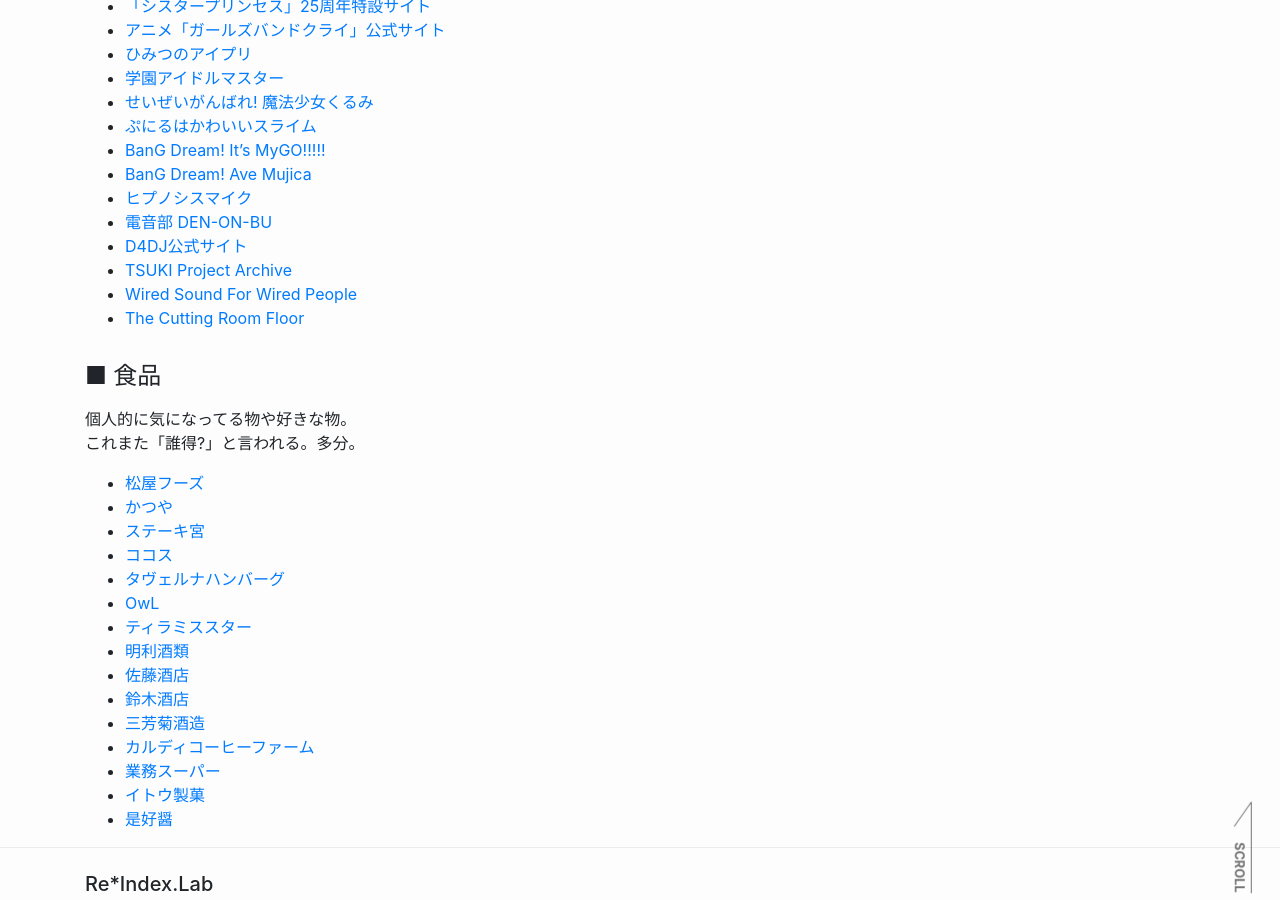
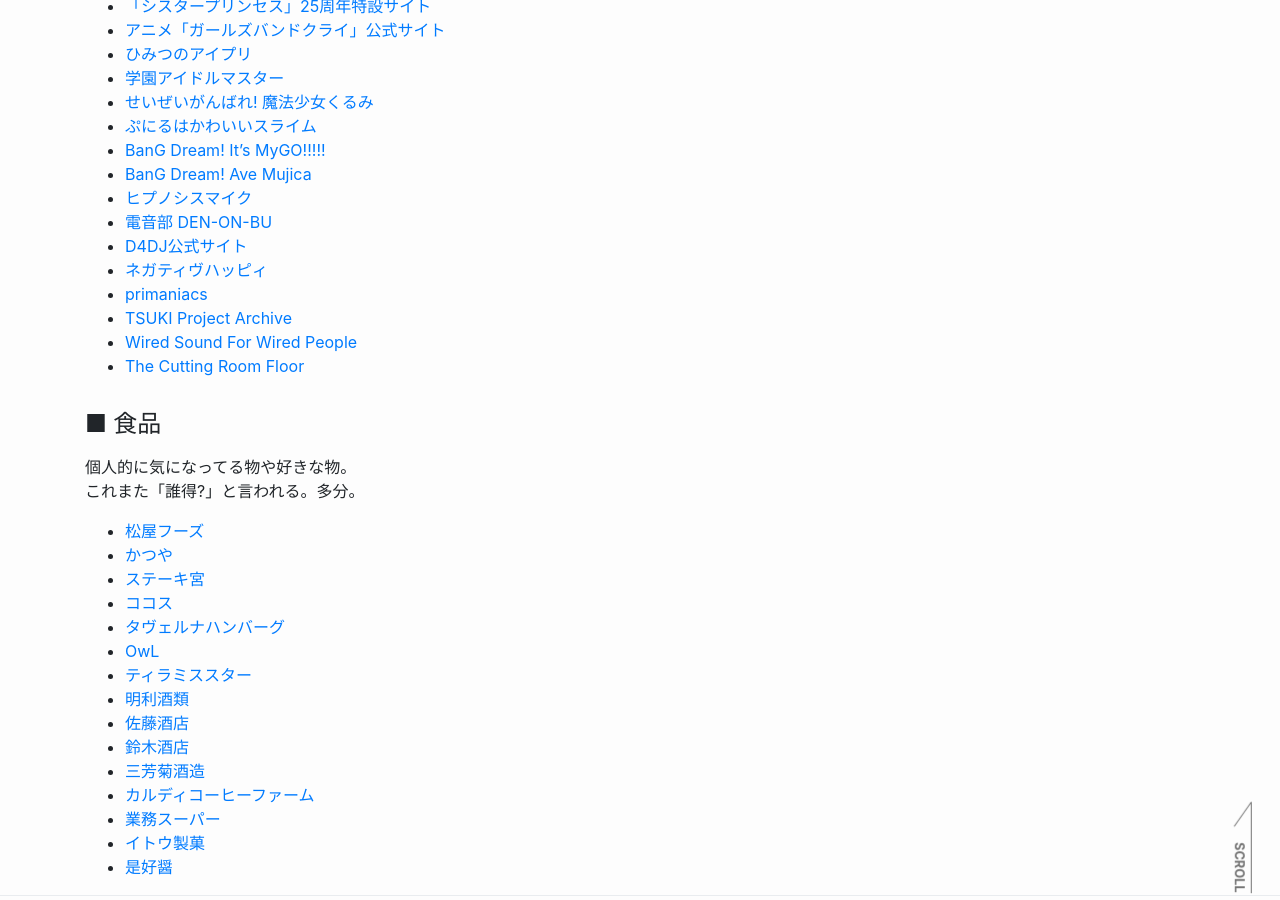
Before and after one commit to reindex-ot/reindex-ot.github.io, a Jekyll site: the page built from link.md, in a window 1280 px wide and 900 px high, scrolled down 1953 px. Built offline with Jekyll 4.4.1, drawn with Linux system fonts in a browser that asks for light colours.

Commit message:
Update link.md
Signed-off-by: Re*Index. (ot_inc) <32851879+reindex-ot@users.noreply.github.com>

```diff
--- a/link.md
+++ b/link.md
@@ -16,6 +16,7 @@ permalink: /link/
 - [LeafOS](https://leafos.org/)
 
 #### ■ Android Apps
+
 - [Gramophone](https://github.com/AkaneTan/Gramophone/)
 - [Graysky](https://graysky.app/)
 - [umamusume-localify-android](https://github.com/Kimjio/umamusume-localify-android/)
@@ -27,6 +28,7 @@ permalink: /link/
 - [MMRL](https://github.com/DerGoogler/MMRL/)
 
 #### ■ Windows Apps
+
 - [DMMGamePlayerFastLauncher](https://github.com/fa0311/DMMGamePlayerFastLauncher/)
 - [obs-multi-rtmp](https://sorayuki.github.io/obs-multi-rtmp/)
 - [ExplorerPatcher](https://github.com/valinet/ExplorerPatcher/)
@@ -39,6 +41,7 @@ permalink: /link/
 - [Free Download Manager](https://www.freedownloadmanager.org/)
 
 #### ■ Web Browser Add-Ons
+
 - [FastStream](https://faststream.online/)
 
 #### ■ お世話になっている所や人
@@ -76,7 +79,7 @@ permalink: /link/
 - [AC部コミュニサイト](https://www.ac-bu.info/)
 - [WATARU336](https://bansoukou.org/)
 - [Project:;COLD](https://www.project-cold.net/)
-- [「シスタープリンセス」25周年特設サイト](http://sister-princess20th.com/)
+- [「シスタープリンセス」25周年特設サイト](https://sister-princess25th.com/)
 - [アニメ「ガールズバンドクライ」公式サイト](https://girls-band-cry.com/)
 - [ひみつのアイプリ](https://aipri.jp/)
 - [学園アイドルマスター](https://gakuen.idolmaster-official.jp/)
@@ -87,6 +90,8 @@ permalink: /link/
 - [ヒプノシスマイク](https://hypnosismic.com/)
 - [電音部 DEN-ON-BU](https://denonbu.jp/)
 - [D4DJ公式サイト](https://d4dj-pj.com/)
+- [ネガティヴハッピィ](https://negahapi.com/)
+- [primaniacs](https://primaniacs.com/)
 - [TSUKI Project Archive](https://systemspace.network/)
 - [Wired Sound For Wired People](https://fauux.neocities.org/)
 - [The Cutting Room Floor](https://tcrf.net/)
```
